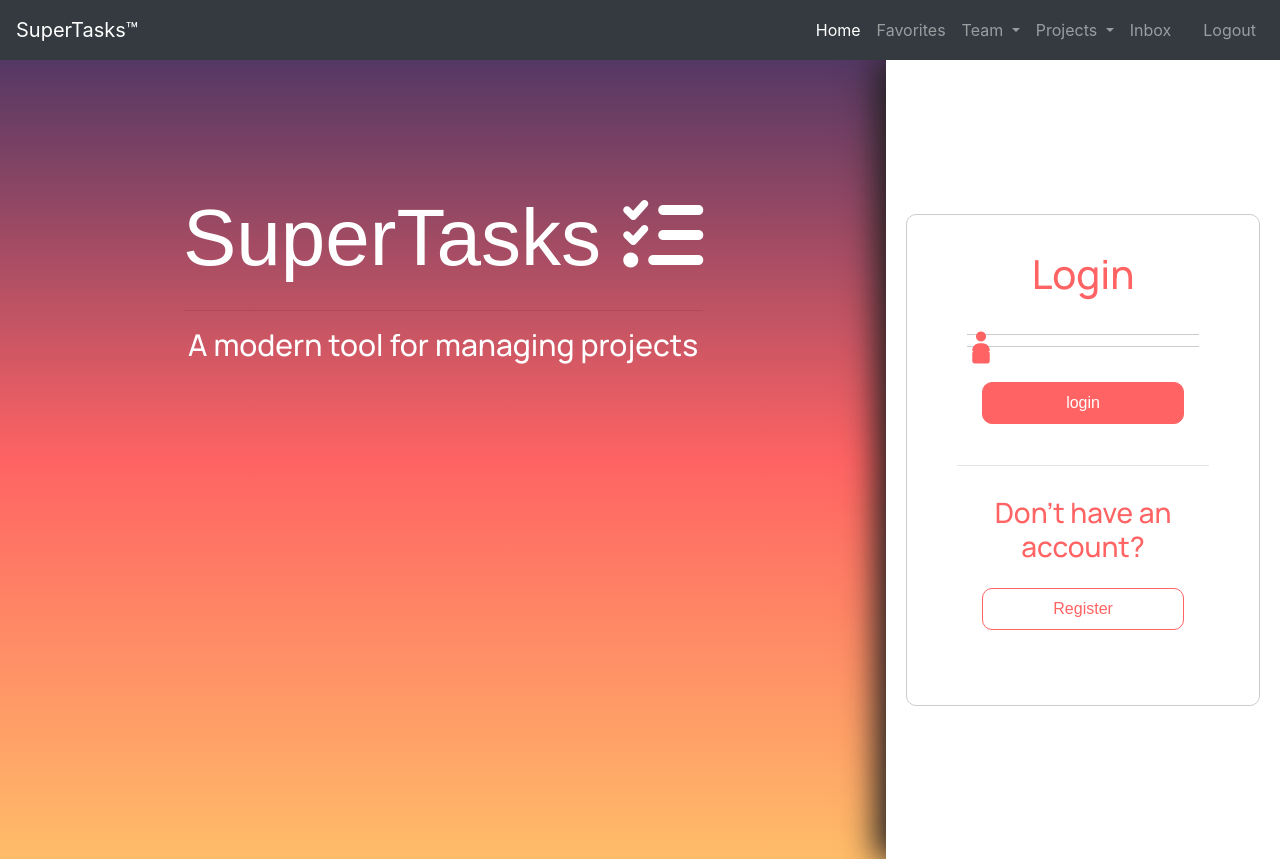
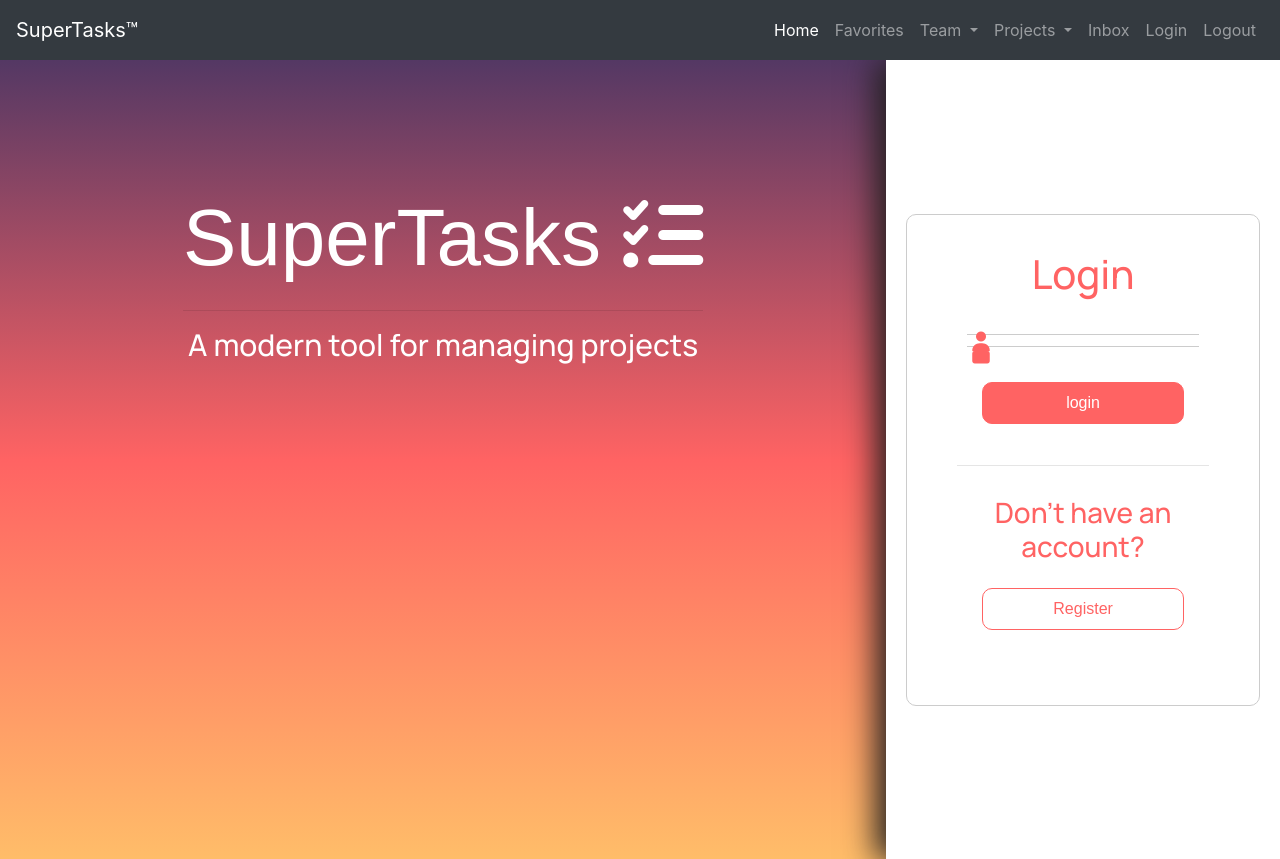
Before and after one commit to sd-owens/SuperTasks, a Django app: page / in a window 1280 px wide. Shown: the top 859 px of the page. Run offline with Django 3.2, Linux system fonts and the light colour scheme; some libraries are stand-ins or nearby versions.

Commit message:
modified navbar.html embedded JS to toggle user name and login in navbar depending on session state

```diff
--- a/templates/navbar.html
+++ b/templates/navbar.html
@@ -9,7 +9,7 @@
     <div class="collapse navbar-collapse" id="navbarNavDropdown">
         <ul class="navbar-nav ml-auto">
             <li class="nav-item active">
-                <a class="nav-link" href="#">Home <span class="sr-only">(current)</span></a>
+                <a class="nav-link" href="/">Home <span class="sr-only">(current)</span></a>
             </li>
             <li class="nav-item">
                 <a class="nav-link" href="#">Favorites</a>
@@ -40,9 +40,12 @@
             </li>
             {# This logic can be similarly used to display login/logout links based on if the user is authenticated #}
             <li class="nav-item">
-                <a class="nav-link" href="#">
                 {% if user.is_authenticated %}
+                <a class="nav-link">
                 <span> {{ user.get_username }} </span>
+                {% else %}
+                <a class="nav-link" href="/accounts/login">
+                <span>Login</span>
                 {% endif %}</a>
             </li>
             <li class="nav-item">
```
